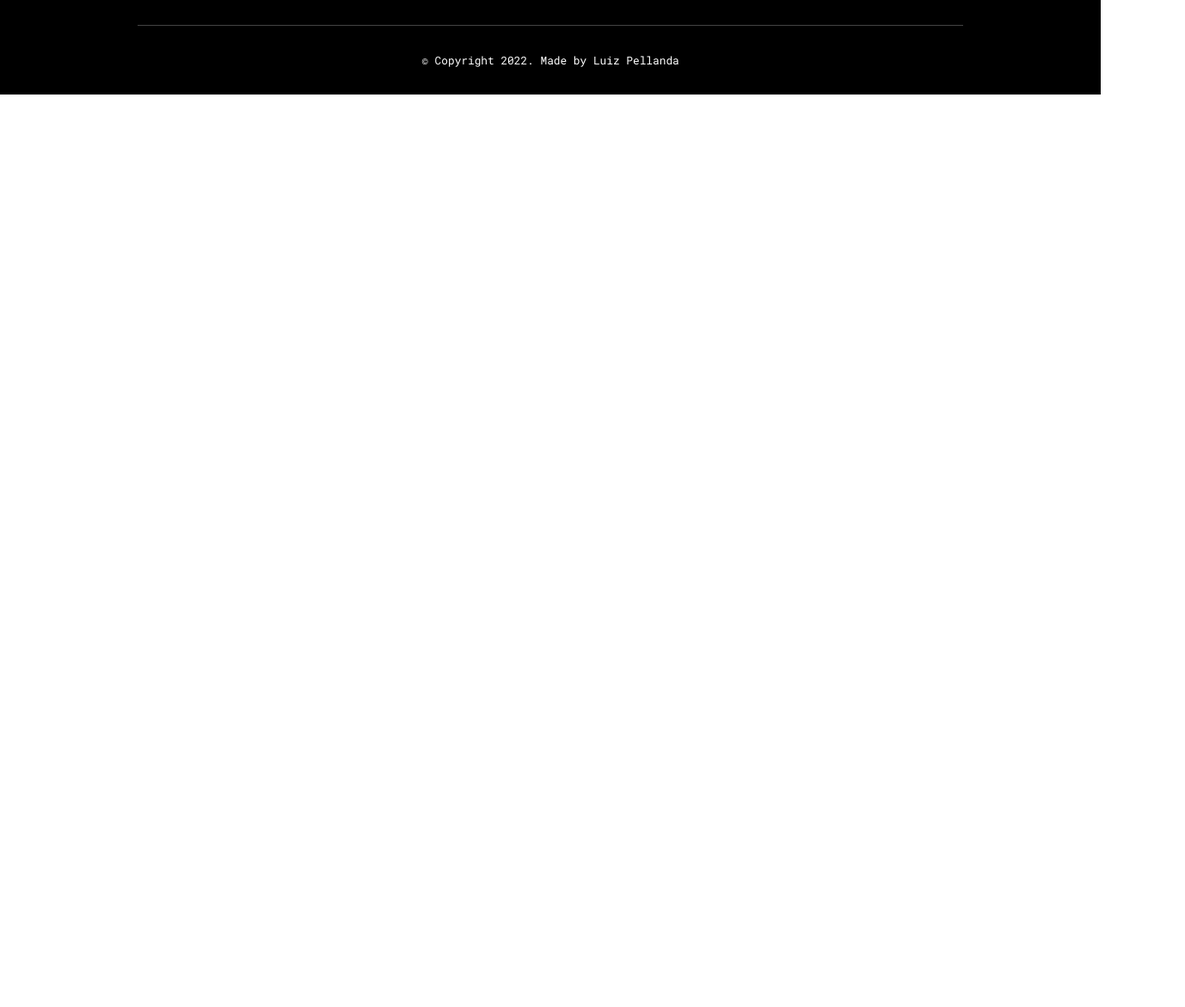
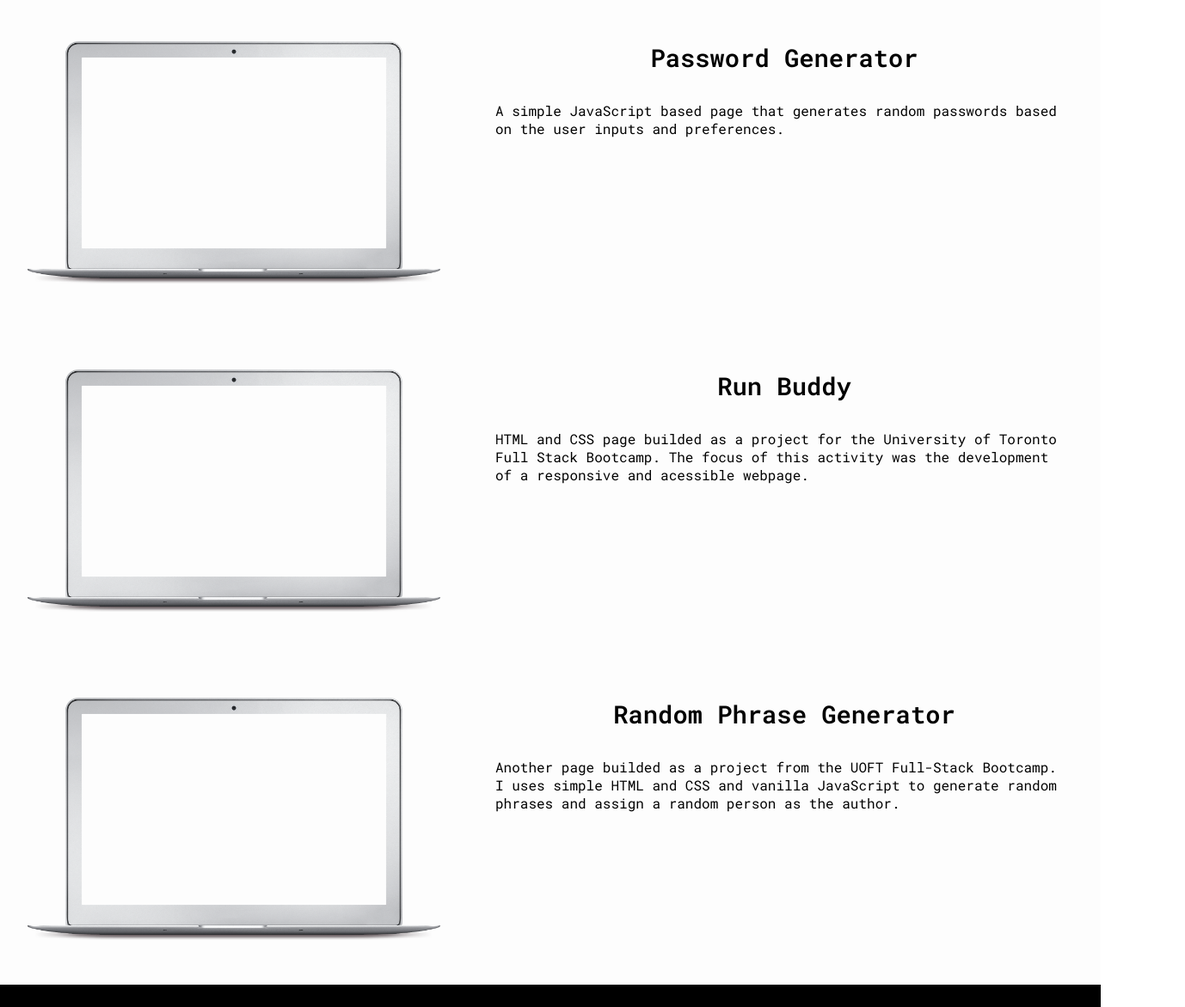
Before and after one commit to luizpellanda/portfolio, a plain HTML site: page index.html in a window 1280 px wide. Shown: the part 1266-2438 px from the top of the page at 86% size, 1378 px wide, since content can reach past the window. Before the commit the page ends 1376 px from the top, so only its background shows below. Drawn offline with nearby package versions, Linux system fonts and the light colour scheme.

Commit message:
projects section added - missing images

```diff
--- a/assets/css/style.css
+++ b/assets/css/style.css
@@ -166,6 +166,8 @@ ul li:hover {
 .about-me {
   width: 96%;
   text-align: center;
+  margin: 0 2rem
+  background-color: rgb(249, 249, 249);
 }
 
 .about-me-content {
@@ -176,6 +178,7 @@ ul li:hover {
 .title-2 {
   margin-top: 4rem;
   font-size: 2rem;
+  margin-bottom: 2rem;
 }
 
 .title-2 h2 {
@@ -185,8 +188,8 @@ ul li:hover {
 
 .about-me-section {
   width: 45%;
-  margin: 2rem;
-  padding: 2rem;
+  margin: 2rem 0;
+  padding: 0 2rem;
 }
 
 .icons {
@@ -197,7 +200,7 @@ ul li:hover {
 
 .about-me-section i {
   scale: 5;
-  padding: 3rem;
+  padding: 1rem;
 }
 
 h3 {
@@ -210,7 +213,7 @@ h3 {
   background-color: var(--main-color); /* Green */
   border: none;
   color: black;
-  padding: 16px;
+  padding: 1rem;
   text-align: center;
   text-decoration: none;
   font-weight: bold;
@@ -227,6 +230,35 @@ h3 {
   transform: translateY(-3px);
 }
 
+/* projects */
+
+.projects-section {
+  width: 100%;
+  text-align: center;
+  display: flex;
+  flex-wrap: wrap;
+    justify-content: center;
+  background-color: rgb(253, 253, 253);
+}
+
+.project {
+  display: flex;
+  justify-content: space-between;
+  margin: 3rem 0;
+}
+
+.project-img,
+.project-title {
+  margin: 0 2rem;
+}
+
+.project-img img {
+  max-width: 30rem;
+}
+
+.project-title {
+  text-align: left;
+}
 /* footer */
 
 footer {
@@ -239,7 +271,7 @@ footer {
   display: flex;
   justify-content: space-between;
   padding: 2rem;
-  margin: 0 8rem;
+  margin: 0 2rem;
 }
 
 .name h4 {
@@ -273,7 +305,7 @@ footer {
   text-align: center;
   padding: 2rem 2rem;
   border-top: 1px solid #444;
-  margin: 0 10rem;
+  margin: 0 4rem;
   color: #fff;
 }
 
--- a/index.html
+++ b/index.html
@@ -37,9 +37,7 @@
 
     <section class="hero">
       <div class="container">
-        <div class="typing-div">
-          HI, I'M LUIZ PELLANDA
-        </div>
+        <div class="typing-div">HI, I'M LUIZ PELLANDA</div>
       </div>
       <div class="hero-content">
         <!-- <h1>HI, I'M LUIZ PELLANDA</h1> -->
@@ -49,7 +47,9 @@
         <button class="projects-button">PROJECTS</button>
       </div>
       <div class="hero-social">
-        <a href="www.linkedin.com/in/luizpellanda" target="_blank"><i class="bi bi-linkedin"></i></a>
+        <a href="https://www.linkedin.com/in/luizpellanda" target="_blank"
+          ><i class="bi bi-linkedin"></i
+        ></a>
         <a href=""><i class="bi bi-github"></i></a>
         <a href=""><i class="bi bi-envelope-fill"></i></a>
       </div>
@@ -89,6 +89,69 @@
       </div>
     </section>
 
+    <section class="projects-section">
+      <div class="title-2">
+        <h2>Projects</h2>
+      </div>
+      <div class="project">
+        <div class="project-img">
+          <img
+            src="./assets/images/laptop.png"
+            alt="Laptop containing the open Run Buddy Project."
+          />
+        </div>
+        <div class="project-title">
+          <a
+            href="https://luizpellanda.github.io/password-generator/"
+            target="_blank"
+            ><h3>Password Generator</h3></a
+          >
+          <p>
+            A simple JavaScript based page that generates random passwords based
+            on the user inputs and preferences.
+          </p>
+        </div>
+      </div>
+      <div class="project">
+        <div class="project-img">
+          <img
+            src="./assets/images/laptop.png"
+            alt="Laptop containing the open Run Buddy Project."
+          />
+        </div>
+        <div class="project-title">
+          <a href="https://luizpellanda.github.io/run-buddy/" target="_blank"
+            ><h3>Run Buddy</h3></a
+          >
+          <p>
+            HTML and CSS page builded as a project for the University of Toronto
+            Full Stack Bootcamp. The focus of this activity was the development
+            of a responsive and acessible webpage.
+          </p>
+        </div>
+      </div>
+      <div class="project">
+        <div class="project-img">
+          <img
+            src="./assets/images/laptop.png"
+            alt="Laptop containing the open Run Buddy Project."
+          />
+        </div>
+        <div class="project-title">
+          <a
+            href="https://luizpellanda.github.io/random_phrase_generator/"
+            target="_blank"
+            ><h3>Random Phrase Generator</h3></a
+          >
+          <p>
+            Another page builded as a project from the UOFT Full-Stack Bootcamp.
+            I uses simple HTML and CSS and vanilla JavaScript to generate random
+            phrases and assign a random person as the author.
+          </p>
+        </div>
+      </div>
+    </section>
+
     <footer>
       <div class="name-social">
         <div class="name">
@@ -98,14 +161,19 @@
         </div>
         <div class="social">
           <div class="social-icons">
-                    <a href="www.linkedin.com/in/luizpellanda"><i class="fa-brands fa-linkedin" href></i></a>
+            <a href="https://www.linkedin.com/in/luizpellanda" target="_blank"
+              ><i class="fa-brands fa-linkedin" href></i
+            ></a>
             <i class="fa-brands fa-github"></i>
             <i class="bi bi-envelope-fill"></i>
           </div>
         </div>
       </div>
       <div class="copyright">
-            <p>© Copyright 2022. Made by <a href="http://google.com">Luiz Pellanda</a></p>
+        <p>
+          © Copyright 2022. Made by
+          <a href="http://google.com">Luiz Pellanda</a>
+        </p>
       </div>
     </footer>
   </body>
```
Also changed, not shown: assets/images/laptop.png (added). Lines whose indentation alone changed are shown as unchanged.
